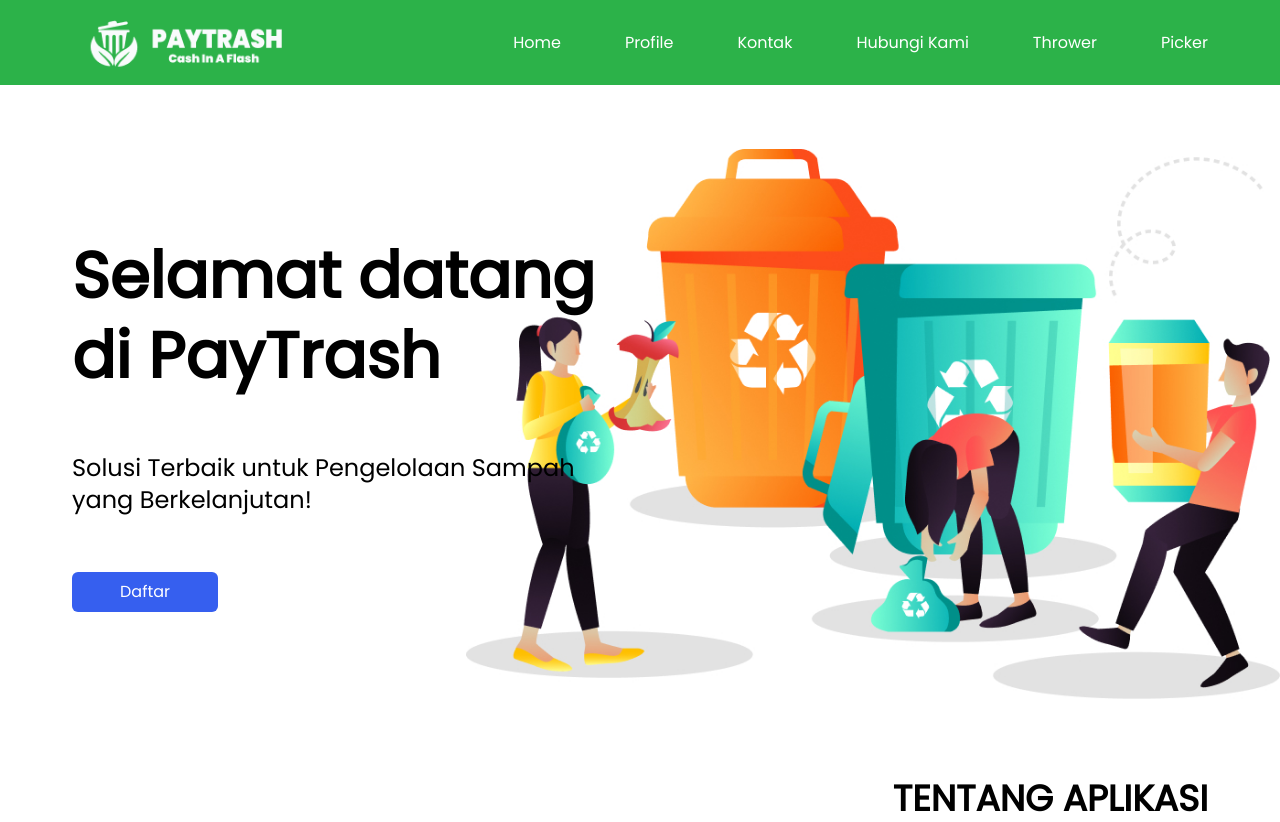
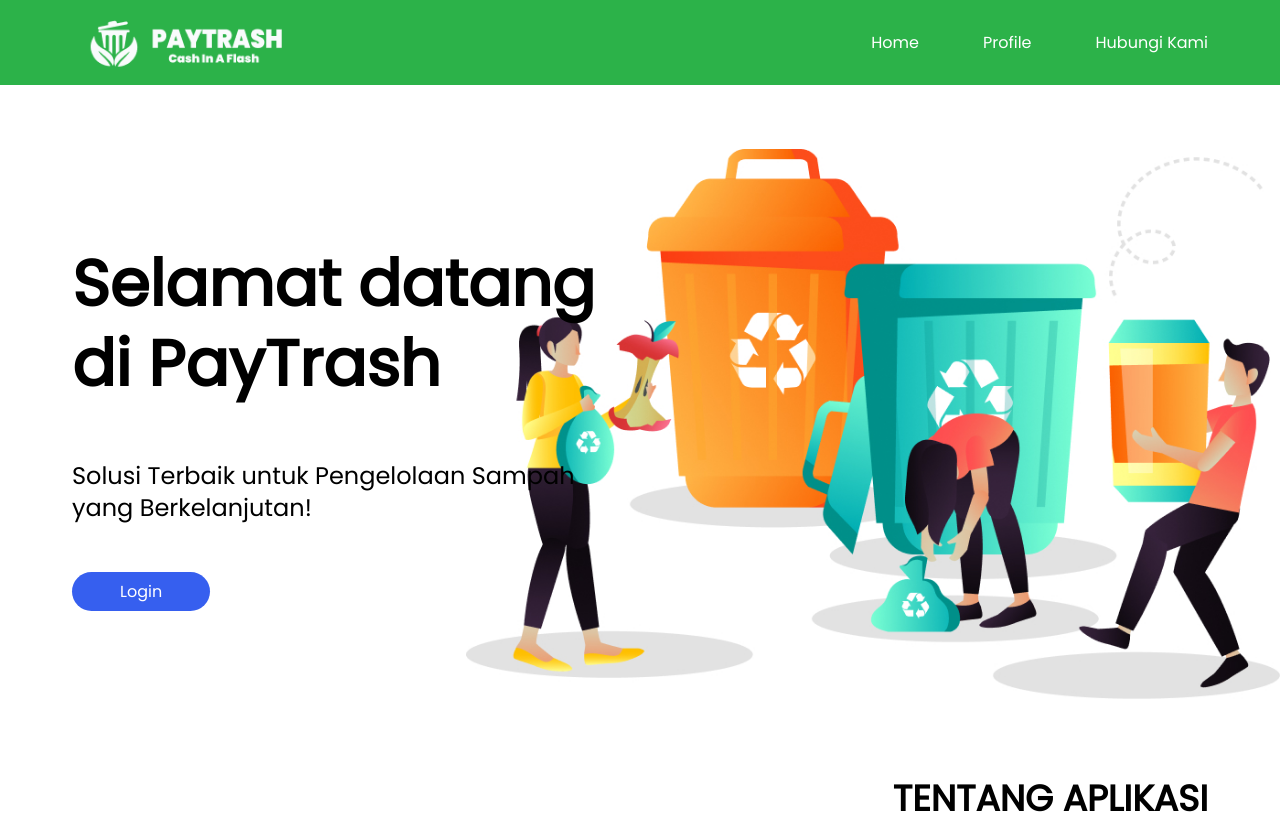
Before and after one commit to rizkyrachman00/ahmad-project, a plain HTML site: page index.html in a window 1280 px wide. Shown: the top 822 px of the page. Drawn offline with nearby package versions, Linux system fonts and the light colour scheme.

Commit message:
fixed broken link on 'home' page

```diff
--- a/index.html
+++ b/index.html
@@ -1,5 +1,5 @@
 <!DOCTYPE html>
-<html lang="en">
+<html lang="en" class="scroll-smooth">
   <head>
     <meta charset="UTF-8" />
     <meta name="viewport" content="width=device-width, initial-scale=1.0" />
@@ -21,11 +21,8 @@
         </a>
         <ul class="flex items-center gap-16 text-white">
           <li><a href="">Home</a></li>
-          <li><a href="">Profile</a></li>
-          <li><a href="">Kontak</a></li>
-          <li><a href="">Hubungi Kami</a></li>
-          <li><a href="./thrower/dashboard.html">Thrower</a></li>
-          <li><a href="./picker/dashboard.html">Picker</a></li>
+          <li><a href="#tentangKami">Profile</a></li>
+          <li><a href="#hubungiKami">Hubungi Kami</a></li>
         </ul>
       </div>
     </nav>
@@ -39,10 +36,11 @@
             <p class="text-2xl my-14">
               Solusi Terbaik untuk Pengelolaan Sampah yang Berkelanjutan!
             </p>
-            <a href="./Daftar.html">
-              <button class="bg-[#365FEF] text-white px-12 py-2 rounded-md">
-                Daftar
-              </button>
+            <a
+              href="./LoginSebagai.html"
+              class="bg-[#365FEF] text-white px-12 py-2 rounded-full"
+            >
+              Login
             </a>
           </div>
           <div class="basis-1/2 h-[400px] xl:h-[550px]">
@@ -56,7 +54,7 @@
       </section>
       <section>
         <div class="max-w-[1200px] mx-auto px-8 py-20">
-          <h2 class="text-end font-semibold text-4xl mb-16">
+          <h2 class="text-end font-semibold text-4xl mb-16" id="tentangKami">
             TENTANG APLIKASI
           </h2>
           <div class="flex items-center">
@@ -195,7 +193,7 @@
         </div>
       </section>
       <section>
-        <div class="max-w-[1200px] mx-auto px-8 py-20">
+        <div class="max-w-[1200px] mx-auto px-8 py-20" id="hubungiKami">
           <div class="flex flex-col items-center gap-8">
             <p class="text-lg">
               "Jangkauan bank sampah yang luas merubah sampah menjadi sumber
```
